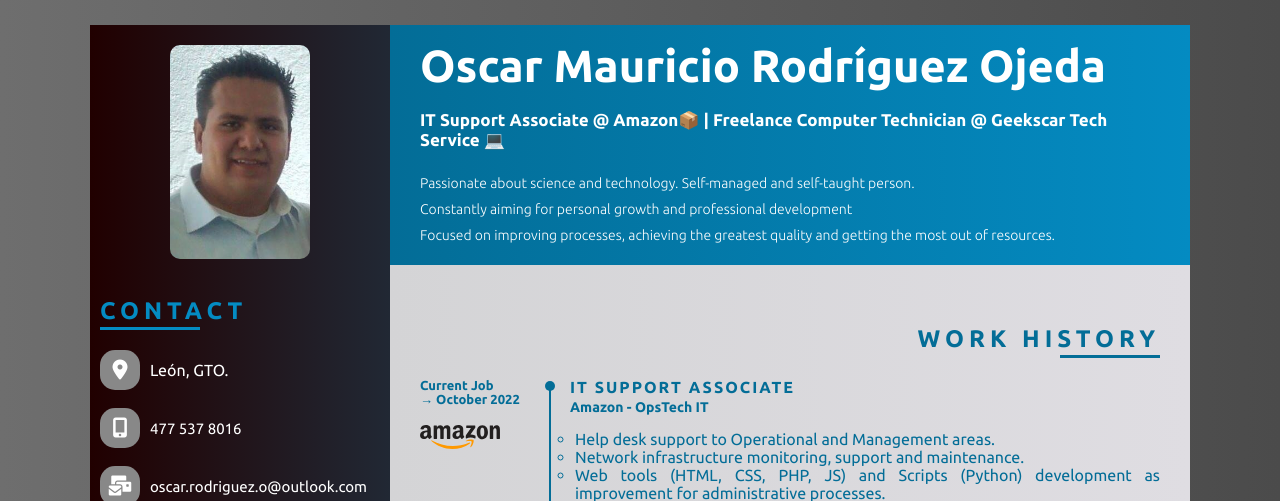
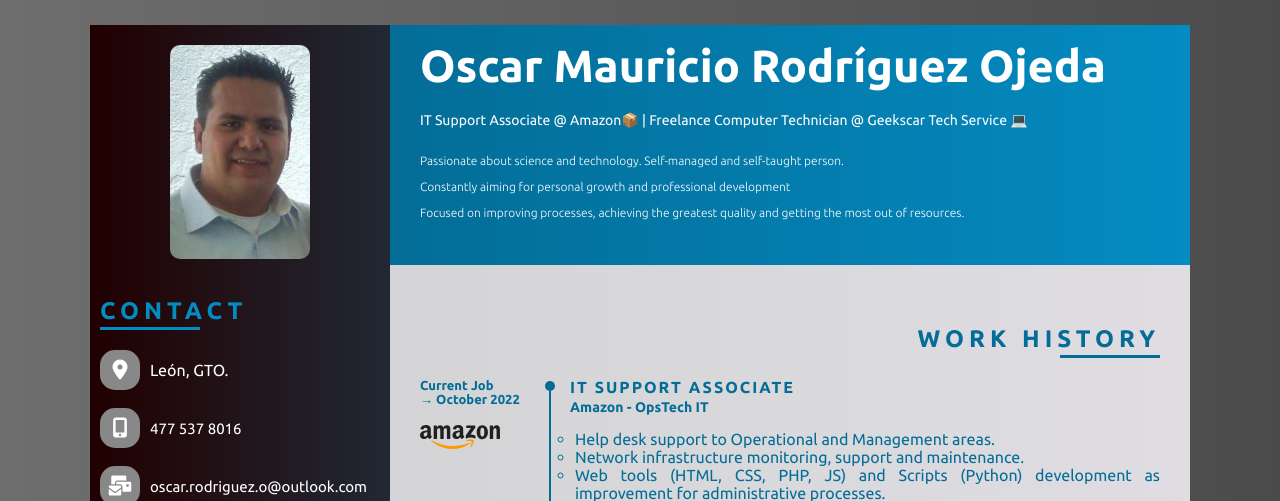
Before and after one commit to GeekscarM/GTS, a PHP site: page /cv_en.html in a window 1280 px wide. Shown: the top 501 px of the page. Run offline with PHP 8.4, Linux system fonts and the light colour scheme; some libraries are stand-ins or nearby versions.

Commit message:
role style

```diff
--- a/css/cv_v2_style.css
+++ b/css/cv_v2_style.css
@@ -233,8 +233,8 @@
     }
 
     .header .role {
-        font-weight: 700;
-        font-size: 17px;
+        font-weight: 500;
+        font-size: 14px;
         padding-top: 5px;
     }
 
@@ -248,8 +248,8 @@
     }
 
     .header .about {
-        font-weight: 150;
-        font-size: 14px;
+        font-weight: 140;
+        font-size: 12px;
         margin-top: 20px;
         line-height: 26px;
     }
```
